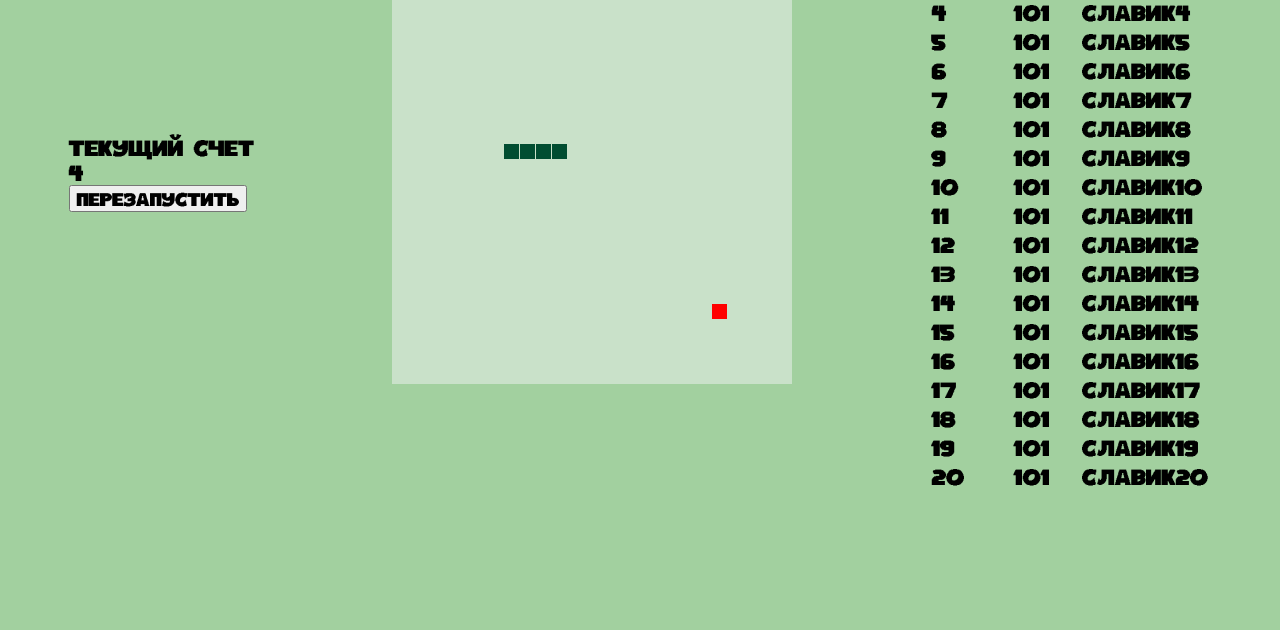
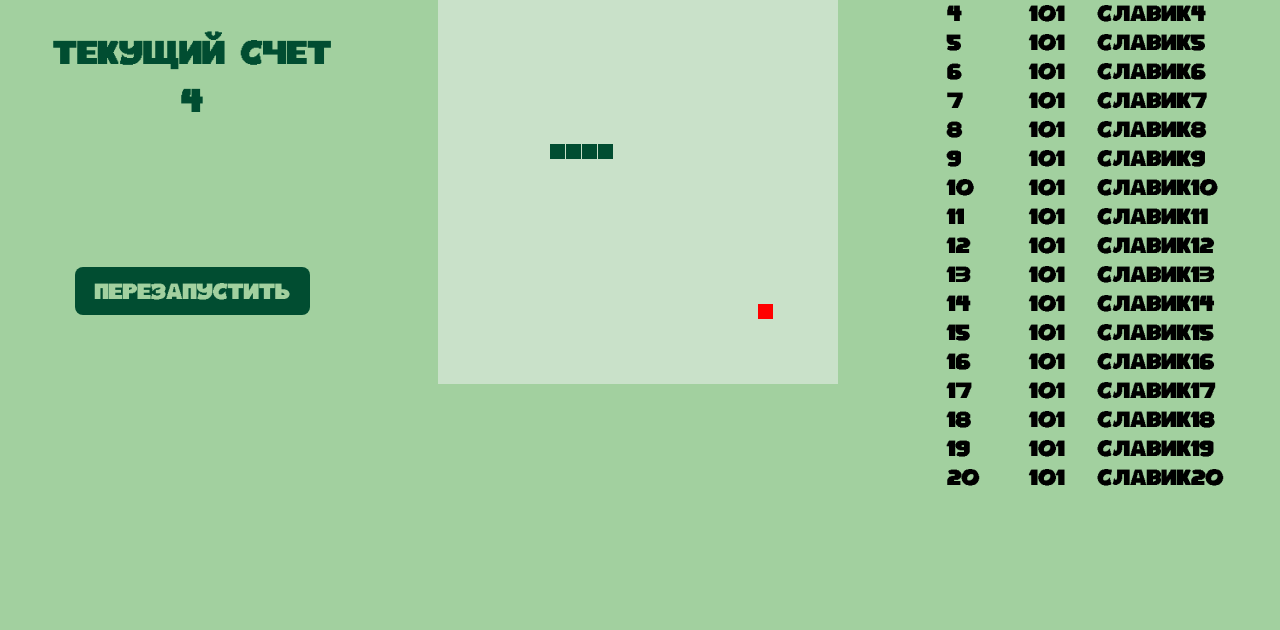
Before and after one commit to MelnikovDenis/Snake, a plain HTML site: page index.html in a window 1280 px wide. Shown: the part 170-800 px from the top of the page. Drawn offline with Linux system fonts and the light colour scheme.

Commit message:
Стилизация меню

```diff
--- a/source/css/indexStyle.css
+++ b/source/css/indexStyle.css
@@ -45,3 +45,40 @@ canvas {
 #Menu #Game #TopTable {
     min-width: 450px;
 }
+
+#ScoreLabel{
+    font-size: 24px;
+    color: #014d31;
+    text-align: center;
+    margin-bottom: 10px;
+}
+
+#Score{
+    font-size: 24px;
+    color: #014d31;
+    text-align: center;
+    margin-bottom: 150px;
+}
+
+#Restart{
+    margin: 0 auto;
+    display: block;
+}
+
+.Button1{
+    font-size: 16px;
+    color: #a2d09f;
+    background: #014d31;
+    border: 0px;
+    border-radius: 8px;
+    padding-top: 10px;
+    padding-bottom: 13px;
+    padding-left: 20px;
+    padding-right: 20px;
+    transition: all 0.06s linear;
+    text-decoration-line: none;
+}
+
+.Button1:active{
+    background: #00733c;
+}
```
